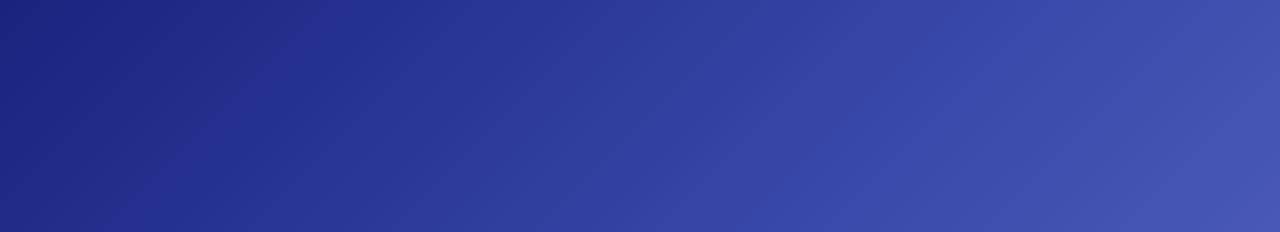
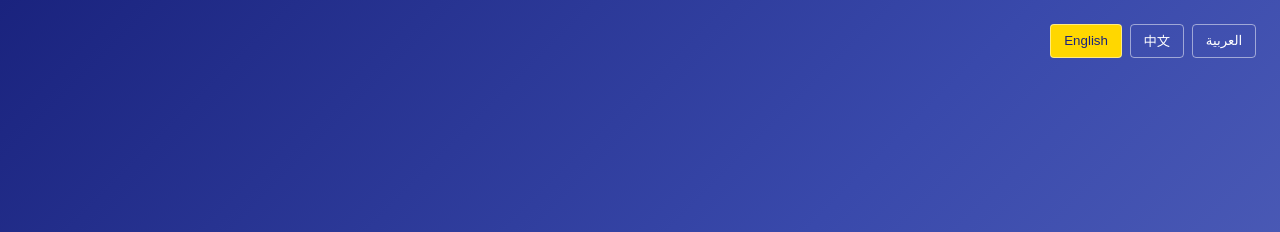
Before and after one commit to Seeking-1/seeking-website, a website: page index.html in a window 1280 px wide. Shown: the top 232 px of the page. Drawn offline with Linux system fonts and the light colour scheme.

Commit message:
Add language switch to welcome page

```diff
--- a/index.html
+++ b/index.html
@@ -36,7 +36,9 @@ nav a:hover {color: #ffd700;}
 .contact-info strong {color: #1a237e;margin-right: 8px;}
 footer {background: #1a237e;color: #fff;text-align: center;padding: 2.5rem 1rem;}
 /* Welcome/Register Page */
-.welcome-page {min-height: 100vh;background: linear-gradient(135deg, #1a237e 0%, #3949ab 50%, #5c6bc0 100%);display: flex;flex-direction: column;align-items: center;justify-content: center;padding: 2rem;}
+.welcome-page {min-height: 100vh;background: linear-gradient(135deg, #1a237e 0%, #3949ab 50%, #5c6bc0 100%);display: flex;flex-direction: column;align-items: center;justify-content: center;padding: 2rem;position:relative;}
+.welcome-lang-switch {position:absolute;top:1.5rem;right:1.5rem;display:flex;gap:0.5rem;}
+[dir="rtl"] .welcome-lang-switch {right:auto;left:1.5rem;}
 .welcome-page h1 {color: #fff;font-size: 3rem;margin-bottom: 1rem;text-shadow: 2px 2px 4px rgba(0,0,0,0.3);}
 .welcome-page .subtitle {color: #ffd700;font-size: 1.5rem;margin-bottom: 3rem;}
 .reg-options {display: flex;flex-wrap: wrap;gap: 1.5rem;justify-content: center;max-width: 900px;}
@@ -62,7 +64,12 @@ footer {background: #1a237e;color: #fff;text-align: center;padding: 2.5rem 1rem;
 <body>
 <!-- Welcome / Registration Page -->
 <div id="welcomePage" class="welcome-page">
-<h1 data-en="Hello, my friends!" data-zh="你好，我的朋友们！" data-ar="مرحباً يا أصدقائي!">Hello, my friends!</h1>
+<div class="welcome-lang-switch" style="position:absolute;top:1.5rem;right:1.5rem;">
+<button class="lang-btn" onclick="setLang('en')">English</button>
+<button class="lang-btn" onclick="setLang('zh')">中文</button>
+<button class="lang-btn" onclick="setLang('ar')">العربية</button>
+</div>
+<h1>Hello, my friends!</h1>
 <p class="subtitle" data-en="Welcome to Seeking International Trading" data-zh="欢迎来到Seekin国际贸易" data-ar="مرحباً بك في سيكينغ للتجارة الدولية">Welcome to Seeking International Trading</p>
 <div class="reg-options">
 <button class="reg-btn" onclick="showRegForm('buyer')">
```
